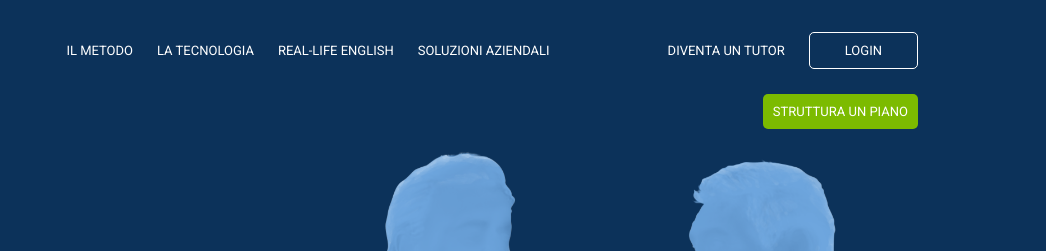
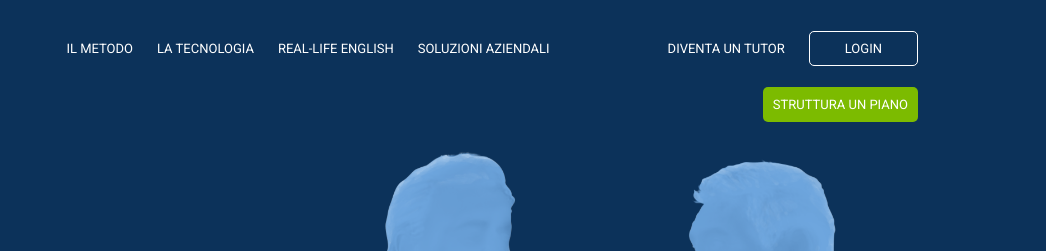
Before and after one commit to pmattiab/htmlcss-fluentify, a plain HTML site: page index.html in a window 1280 px wide. Shown: the top 251 px of the page, 234-1280 px from the left. Drawn offline with Linux system fonts and the light colour scheme.

Commit message:
correzione

```diff
--- a/css/style.css
+++ b/css/style.css
@@ -15,8 +15,9 @@ body {
     font-family: 'Roboto', sans-serif;
 }
 
-.col {
-    float: left;
+.container {
+    width: 80%;
+    margin: 0 auto;
 }
 
 .clearfix:after {
@@ -25,9 +26,8 @@ body {
     clear: both;
 }
 
-.container {
-    width: 80%;
-    margin: 0 auto;
+.col {
+    float: left;
 }
 
 .button {
@@ -84,42 +84,44 @@ header {
     width: 10%;
 }
 
-/* menu */
+/* menu centrale */
 .menu_cx {
     width: 55%;
     padding-left: 50px;
 }
 
+/* menu destro */
 .menu_dx {
     width: 35%;
     text-align: right;
 }
 
-/* menu nav */
+/* nav */
 nav {
     padding: 20px 0;
 }
 
-.menu {
+header .menu {
     list-style-type: none;
 }
 
-.menu li {
+header .menu li {
     display: inline-block;
-    line-height: 60px;
+    margin-left: 20px;
+    line-height: 55px;
 }
 
-.menu li a {
+header .menu a {
     font-size: 13px;
     color: white;
     text-decoration: none;
     text-transform: uppercase;
-    margin-left: 20px;
 }
 
-.menu .login {
+/* bottone login */
+header .menu .login {
     border: 1px solid white;
-    padding: 10px 35px;
+    padding: 9px 35px;
     border-radius: 5px;
 }
 
--- a/index.html
+++ b/index.html
@@ -15,7 +15,7 @@
     <header>
 
         <!-- inizio contenitore nav menu -->
-        <div class="container nav_cont">
+        <div class="container">
 
             <!-- inizio nav con clearfix -->
             <nav class="clearfix">
```
